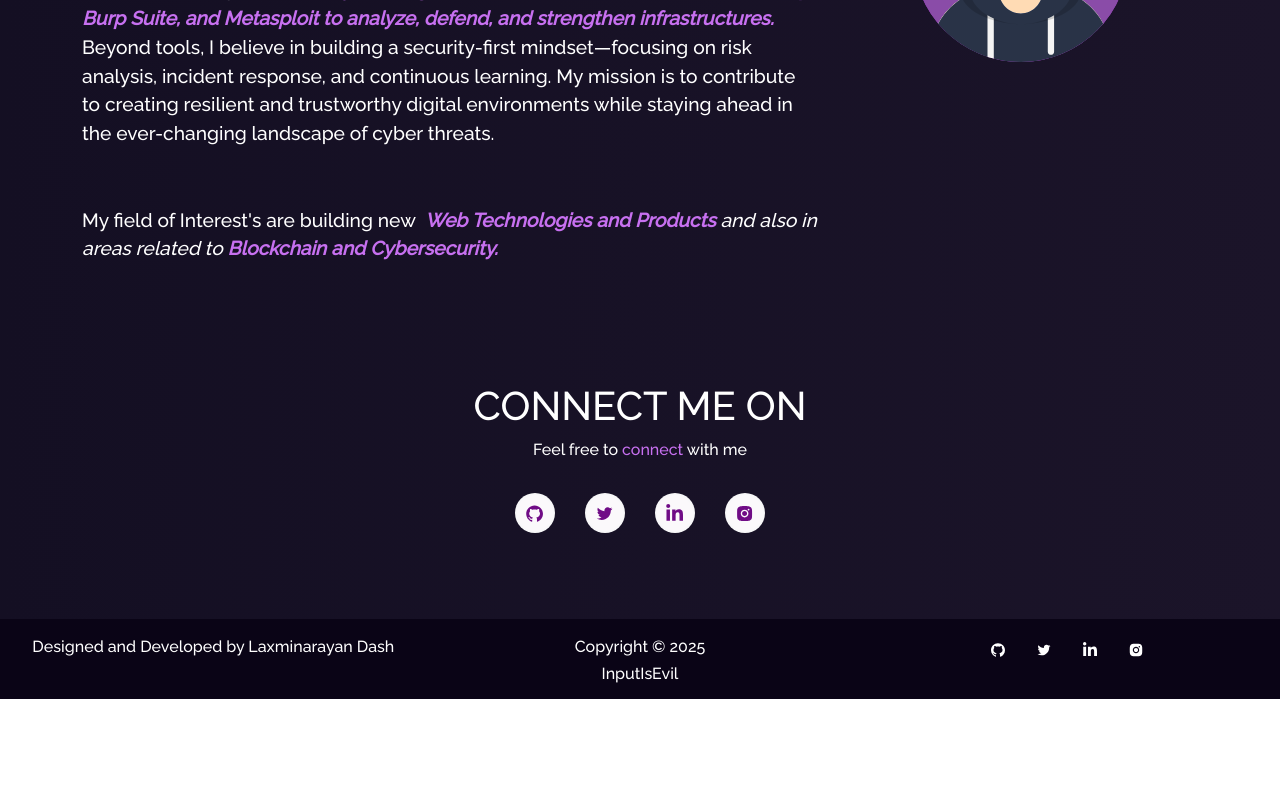
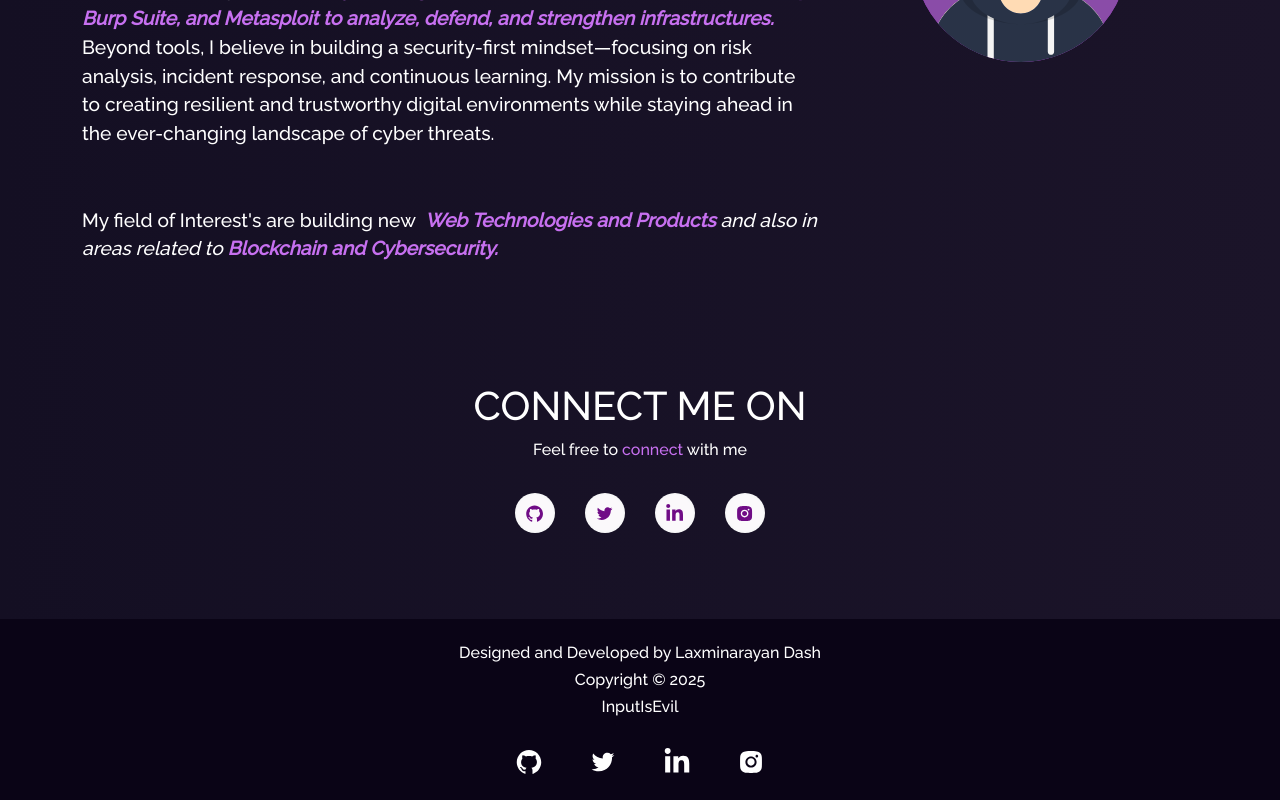
Before and after one commit to laxminarayandash640/Portfolio, a React (Create React App) app: page / in a window 1280 px wide. Shown: the part 1095-1895 px from the top of the page. Before the commit the page ends 1794 px from the top, so only its background shows below. Built offline with nearby package versions, Linux system fonts and the light colour scheme.

Commit message:
Update Footer.js

```diff
--- a/src/components/Footer.js
+++ b/src/components/Footer.js
@@ -8,65 +8,68 @@ import {
 import { FaLinkedinIn } from "react-icons/fa";
 
 function Footer() {
-  let date = new Date();
-  let year = date.getFullYear();
+  const date = new Date();
+  const year = date.getFullYear();
+
   return (
-    <Container fluid className="footer">
-      <Row>
-        <Col md="4" className="footer-copywright">
+    <Container fluid className="footer text-center py-3">
+      <Row className="justify-content-center">
+        <Col md="12" className="footer-copywright">
           <h3>Designed and Developed by Laxminarayan Dash</h3>
+          <h3>Copyright © {year}</h3>
+          <h3>InputIsEvil</h3>
         </Col>
-        <Col md="4" className="footer-copywright">
-          <h3>Copyright © {year}</h3>
-	<h3>InputIsEvil</h3>
-        </Col>
-        <Col md="4" className="footer-body">
-          <ul className="footer-icons">
+
+        <Col md="12" className="footer-body mt-3">
+          <ul className="footer-icons d-flex justify-content-center gap-3 list-unstyled">
             <li className="social-icons">
               <a
-                href=""
+                href="https://github.com/yourusername"
                 style={{ color: "white" }}
                 target="_blank"
                 rel="noopener noreferrer"
+                aria-label="GitHub"
               >
-                <AiFillGithub />
+                <AiFillGithub size={28} />
               </a>
             </li>
             <li className="social-icons">
               <a
-                href=""
+                href="https://twitter.com/yourusername"
                 style={{ color: "white" }}
                 target="_blank"
                 rel="noopener noreferrer"
+                aria-label="Twitter"
               >
-                <AiOutlineTwitter />
+                <AiOutlineTwitter size={28} />
               </a>
             </li>
             <li className="social-icons">
               <a
-                href=""
+                href="https://linkedin.com/in/yourusername"
                 style={{ color: "white" }}
                 target="_blank"
                 rel="noopener noreferrer"
+                aria-label="LinkedIn"
               >
-                <FaLinkedinIn />
+                <FaLinkedinIn size={28} />
               </a>
             </li>
             <li className="social-icons">
               <a
-                href=""
+                href="https://instagram.com/yourusername"
                 style={{ color: "white" }}
                 target="_blank"
                 rel="noopener noreferrer"
+                aria-label="Instagram"
               >
-                <AiFillInstagram />
+                <AiFillInstagram size={28} />
               </a>
             </li>
           </ul>
         </Col>
       </Row>
     </Container>
-
   );
 }
 
```
